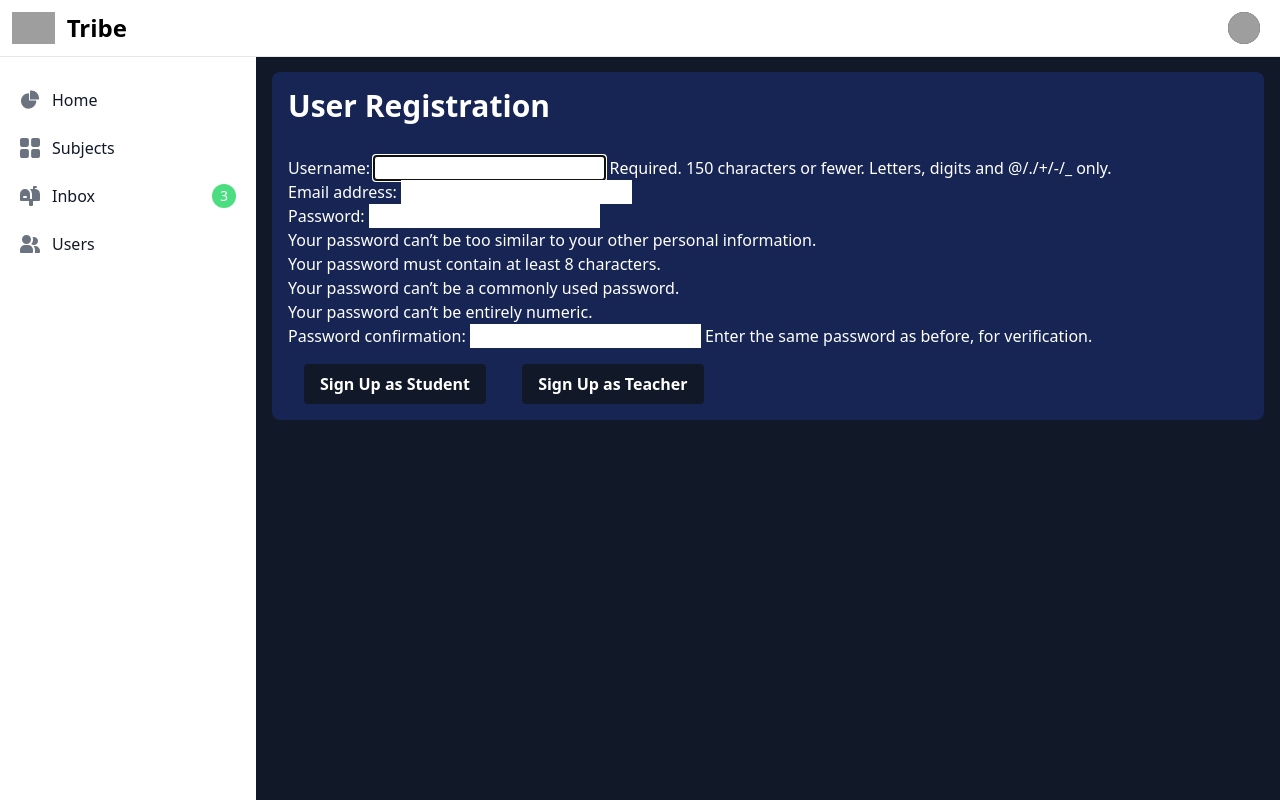
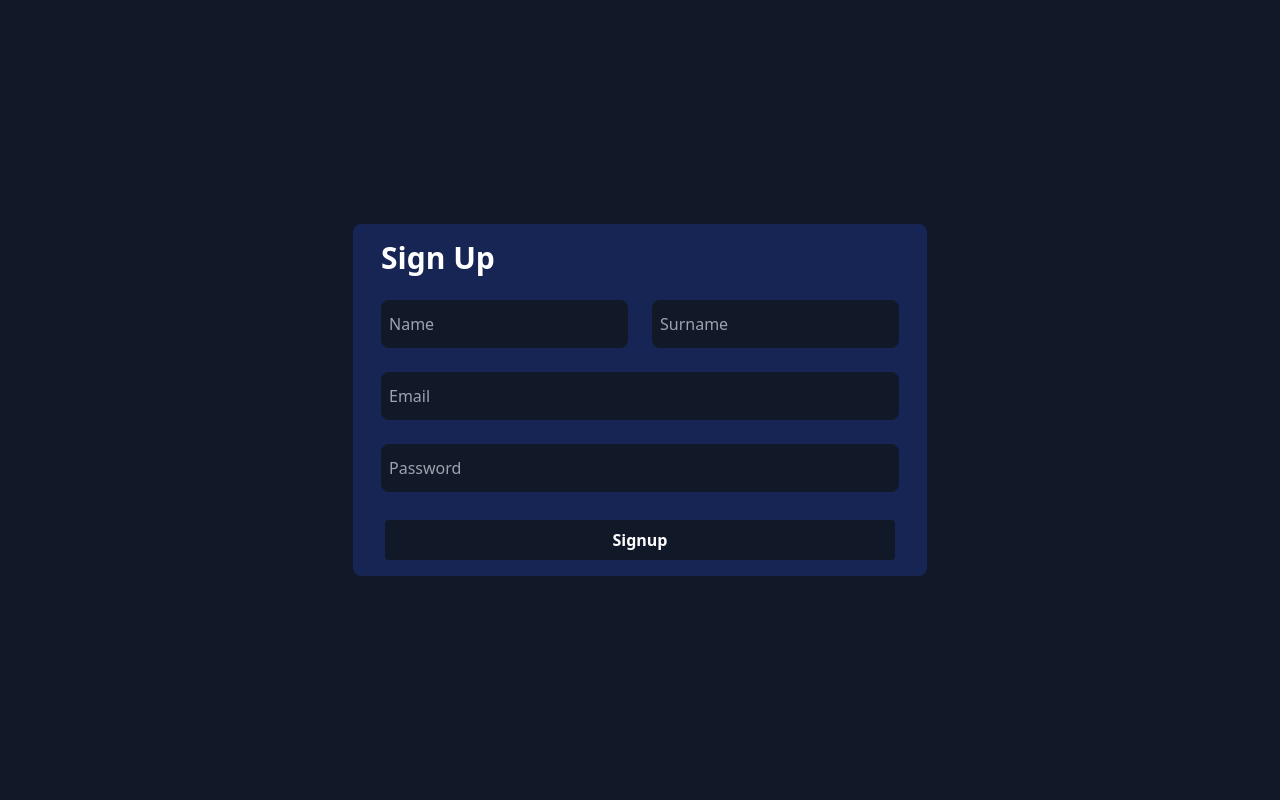
Before and after one commit to Bohdan337/tribe, a Django app: page /signup in a window 1280 px wide. Run offline with Django 4.2, Linux system fonts and the light colour scheme; some libraries are stand-ins or nearby versions; grey boxes are pictures that could not be loaded.

Commit message:
form upgraded

```diff
--- a/static/src/styles.css
+++ b/static/src/styles.css
@@ -606,6 +606,10 @@ video {
   margin: 3rem;
 }
 
+.m-3 {
+  margin: 0.75rem;
+}
+
 .my-2 {
   margin-top: 0.5rem;
   margin-bottom: 0.5rem;
@@ -652,6 +656,14 @@ video {
   margin-bottom: 2rem;
 }
 
+.ml-3 {
+  margin-left: 0.75rem;
+}
+
+.mb-3 {
+  margin-bottom: 0.75rem;
+}
+
 .block {
   display: block;
 }
@@ -696,6 +708,34 @@ video {
   height: 100vh;
 }
 
+.h-7 {
+  height: 1.75rem;
+}
+
+.h-72 {
+  height: 18rem;
+}
+
+.h-96 {
+  height: 24rem;
+}
+
+.h-9 {
+  height: 2.25rem;
+}
+
+.h-12 {
+  height: 3rem;
+}
+
+.h-2 {
+  height: 0.5rem;
+}
+
+.h-20 {
+  height: 5rem;
+}
+
 .w-11 {
   width: 2.75rem;
 }
@@ -724,6 +764,22 @@ video {
   width: 100%;
 }
 
+.w-10 {
+  width: 2.5rem;
+}
+
+.w-4 {
+  width: 1rem;
+}
+
+.w-48 {
+  width: 12rem;
+}
+
+.w-96 {
+  width: 24rem;
+}
+
 .max-w-xs {
   max-width: 20rem;
 }
@@ -747,6 +803,18 @@ video {
 
 .grid-cols-4 {
   grid-template-columns: repeat(4, minmax(0, 1fr));
+}
+
+.flex-row {
+  flex-direction: row;
+}
+
+.flex-col {
+  flex-direction: column;
+}
+
+.content-around {
+  align-content: space-around;
 }
 
 .items-center {
@@ -803,8 +871,16 @@ video {
   border-radius: 0.5rem;
 }
 
+.border {
+  border-width: 1px;
+}
+
 .border-b {
   border-bottom-width: 1px;
+}
+
+.border-r {
+  border-right-width: 1px;
 }
 
 .border-gray-200 {
@@ -835,6 +911,16 @@ video {
 .bg-white {
   --tw-bg-opacity: 1;
   background-color: rgb(255 255 255 / var(--tw-bg-opacity));
+}
+
+.bg-gray-950 {
+  --tw-bg-opacity: 1;
+  background-color: rgb(3 7 18 / var(--tw-bg-opacity));
+}
+
+.bg-black {
+  --tw-bg-opacity: 1;
+  background-color: rgb(0 0 0 / var(--tw-bg-opacity));
 }
 
 .p-2 {
--- a/templates/registration/signup.html
+++ b/templates/registration/signup.html
@@ -1,16 +1,35 @@
-{% extends 'base.html' %}
+{% load static %}
 {% load tailwind_filters %}
 
-{% block content %}
+<!DOCTYPE html>
+<html lang="en">
 
-<div class="text-white p-4 bg-blue-950 mt-14 rounded-lg form">
-    <p class="font-bold text-3xl text-white mb-8">User Registration</p>
-    <form method="post">
-        {% csrf_token %}
-        {{ form|crispy }}
-        <button type="submit" name="student_signup" class="bg-gray-900 hover:bg-green-400 text-white font-bold py-2 px-4 rounded mx-4 mt-4">Sign Up as Student</button>
-        <button type="submit" name="teacher_signup" class="bg-gray-900 hover:bg-green-400 text-white font-bold py-2 px-4 rounded mx-4">Sign Up as Teacher</button>
-    </form>
-</div>
+<head>
+    <meta charset="UTF-8">
+    <meta name="viewport" content="width=device-width, initial-scale=1.0">
+    <link rel="stylesheet" href="{% static 'src/styles.css' %}">
+    <title>Document</title>
+</head>
 
-{% endblock %}
+<body class="bg-gray-900 flex justify-center items-center h-screen">
+    <div class="text-white p-4 bg-blue-950 rounded-lg">
+        <p class="font-bold text-3xl mb-3 ml-3">Sign Up</p>
+        <form method="post" class="form flex flex-col">
+            {% csrf_token %}
+
+            <div class="flex flex-row">
+                <input class="m-3 h-12 rounded-lg p-2 bg-gray-900 text-white" type="text" placeholder="Name">
+                <input class="m-3 h-12 rounded-lg p-2 bg-gray-900 text-white" type="text" placeholder="Surname">
+            </div>
+            <input class="m-3 h-12 rounded-lg p-2 bg-gray-900 text-white" type="text" placeholder="Email">
+            <input class="m-3 h-12 rounded-lg p-2 bg-gray-900 text-white" type="text" placeholder="Password">
+
+            <button type="submit" name="student_signup"
+                class="bg-gray-900 hover:bg-green-400 text-white font-bold py-2 px-4 rounded mx-4 mt-4">
+                Signup
+            </button>
+        </form>
+    </div>
+</body>
+
+</html>
```
